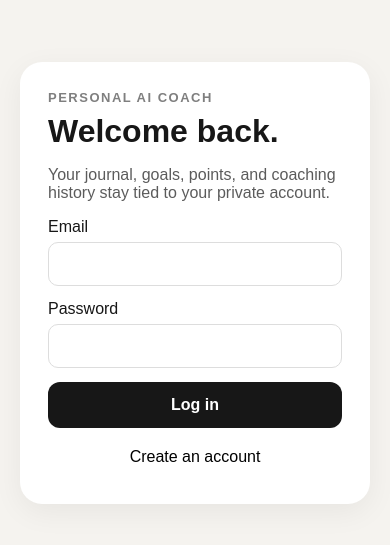
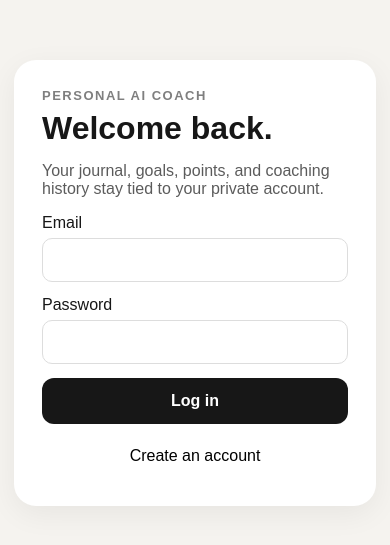
Before and after one commit to n5a5/personal-ai-coach, a Next.js app: page /login in a window 390 px wide. Shown: the part 139-684 px from the top of the page. Built offline with nearby package versions, Linux system fonts and the light colour scheme; no server answers.

Commit message:
Improve mobile responsiveness

```diff
--- a/app/globals.css
+++ b/app/globals.css
@@ -1,5 +1,17 @@
 * { box-sizing: border-box; }
 html, body { margin: 0; min-height: 100%; }
-body { background: #f5f3ef; color: #171717; font-family: Arial, Helvetica, sans-serif; }
+html { -webkit-text-size-adjust: 100%; }
+body { background: #f5f3ef; color: #171717; font-family: Arial, Helvetica, sans-serif; padding-bottom: env(safe-area-inset-bottom); }
 button, input, textarea { font: inherit; }
 button { cursor: pointer; }
+button, a { -webkit-tap-highlight-color: transparent; }
+input, textarea { min-width: 0; }
+
+@media (max-width: 640px) {
+  body { padding-bottom: calc(76px + env(safe-area-inset-bottom)); }
+  main { width: 100% !important; max-width: 100% !important; padding-left: 14px !important; padding-right: 14px !important; }
+  h1 { font-size: 32px !important; line-height: 1.12; }
+  h2 { line-height: 1.2; }
+  textarea { max-width: 100%; }
+  button, a { min-height: 44px; }
+}
```
